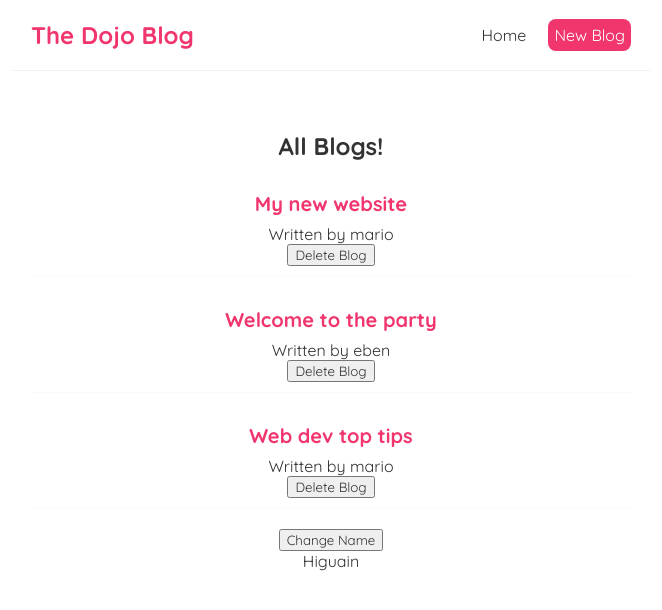
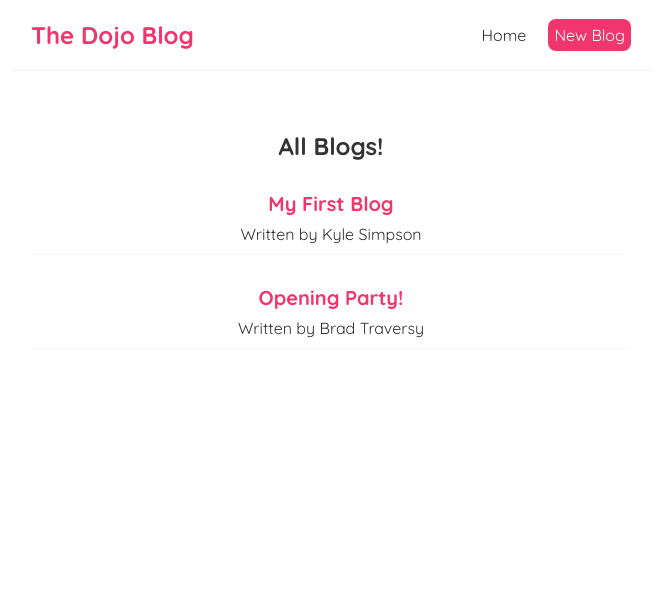
Before and after one commit to ebenofere/react-netninja, a React (Create React App) app: page / in a window 1280 px wide. Shown: the top 610 px of the page, without its empty margins (309-971 px from the left). Built offline with nearby package versions, Linux system fonts and the light colour scheme; data requests are answered from the project's data file.

Commit message:
Fetching Data with useEffect

```diff
--- a/src/BlogList.js
+++ b/src/BlogList.js
@@ -1,4 +1,4 @@
-const BlogList = ({ blogs, title, handleDelete}) => {
+const BlogList = ({ blogs, title}) => {
 
     return (
         <div className="blog-list">
@@ -7,10 +7,9 @@
             <div className="blog-preview" key={blog.id}>
                 <h2>{ blog.title }</h2>
                 <p>Written by { blog.author }</p>
-                <button onClick={() => handleDelete(blog.id)}>Delete Blog</button>
             </div>
         ))}
-    </div>
+        </div>
     );
 }
 
--- a/src/Home.js
+++ b/src/Home.js
@@ -2,30 +2,24 @@
 import BlogList from './BlogList';
 
 const Home = () => {
-    const [blogs, setBlogs] = useState([
-        { id:1, title: 'My new website', author: 'mario', body: 'lorem ipsum...' },
-        { id:2, title: 'Welcome to the party', author: 'eben', body: 'lorem ipsum...' },
-        { id:3, title: 'Web dev top tips', author: 'mario', body: 'lorem ipsum...' }
-    ]);
+    const [blogs, setBlogs] = useState(null);
 
     const[name, setName] = useState('Higuain');
 
-    const handleDelete = (id) => {
-        const newBlogs = blogs.filter(blog => blog.id !== id);
-        setBlogs(newBlogs);
-    }
-
     useEffect(() => {
-        console.log(`use effect ran`);
-        console.log(name);
-    }, [name]);
+        fetch('http://localhost:8000/blogs')
+        .then(res => {
+            return res.json();
+        })
+        .then(data => {
+            console.log(data);
+            setBlogs(data)
+        });
+    }, []);
 
     return (
         <div className="home">
-            <BlogList blogs={blogs} title="All Blogs!" handleDelete={handleDelete} />
-
-            <button onClick={() => setName('Benzema')}>Change Name</button>
-            <p>{ name }</p>
+            {blogs && <BlogList blogs={blogs} title="All Blogs!"/>}
         </div>
     );
 }
```
Also changed, not shown: src/App.js (line endings or trailing spaces).
